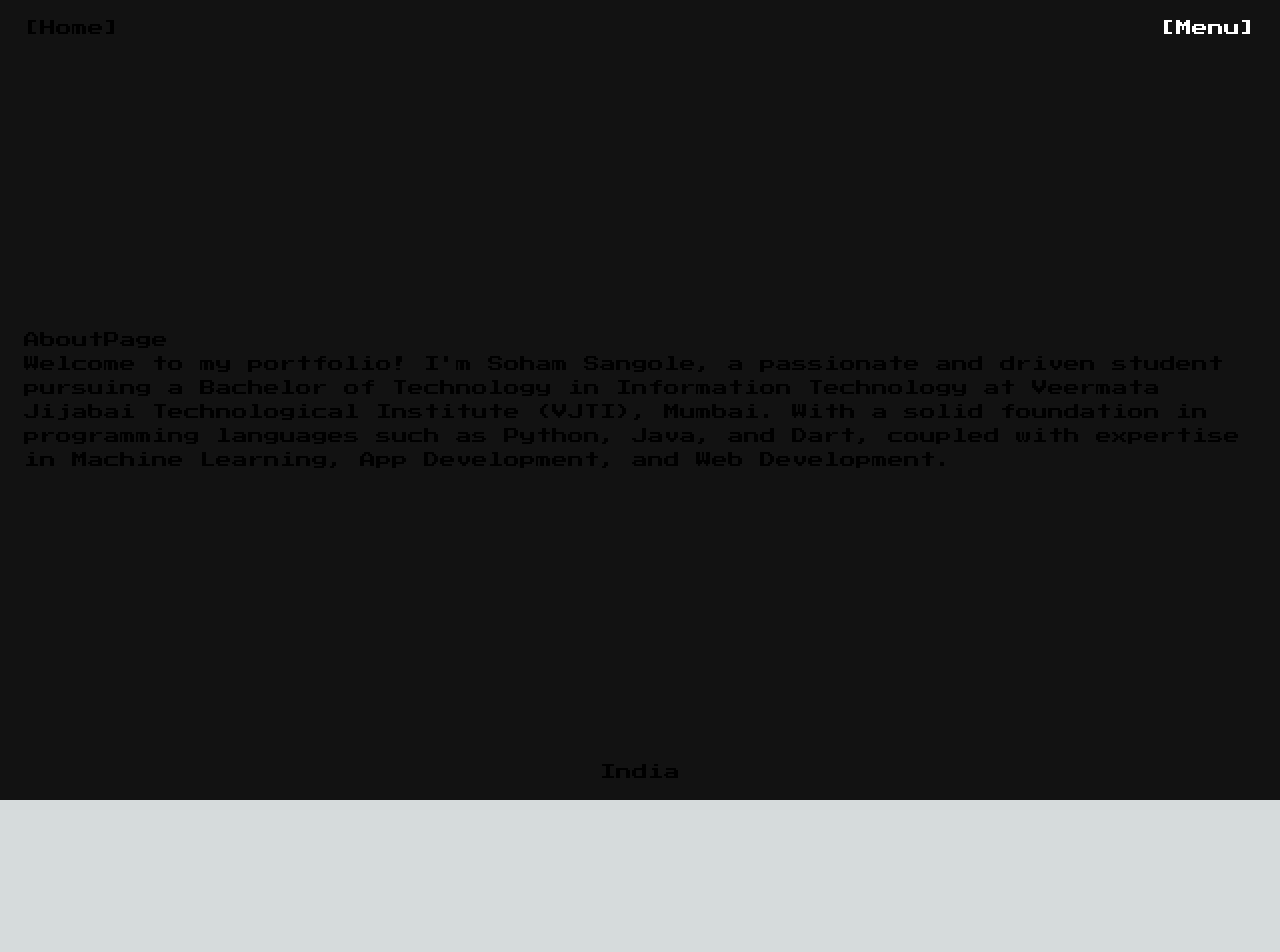
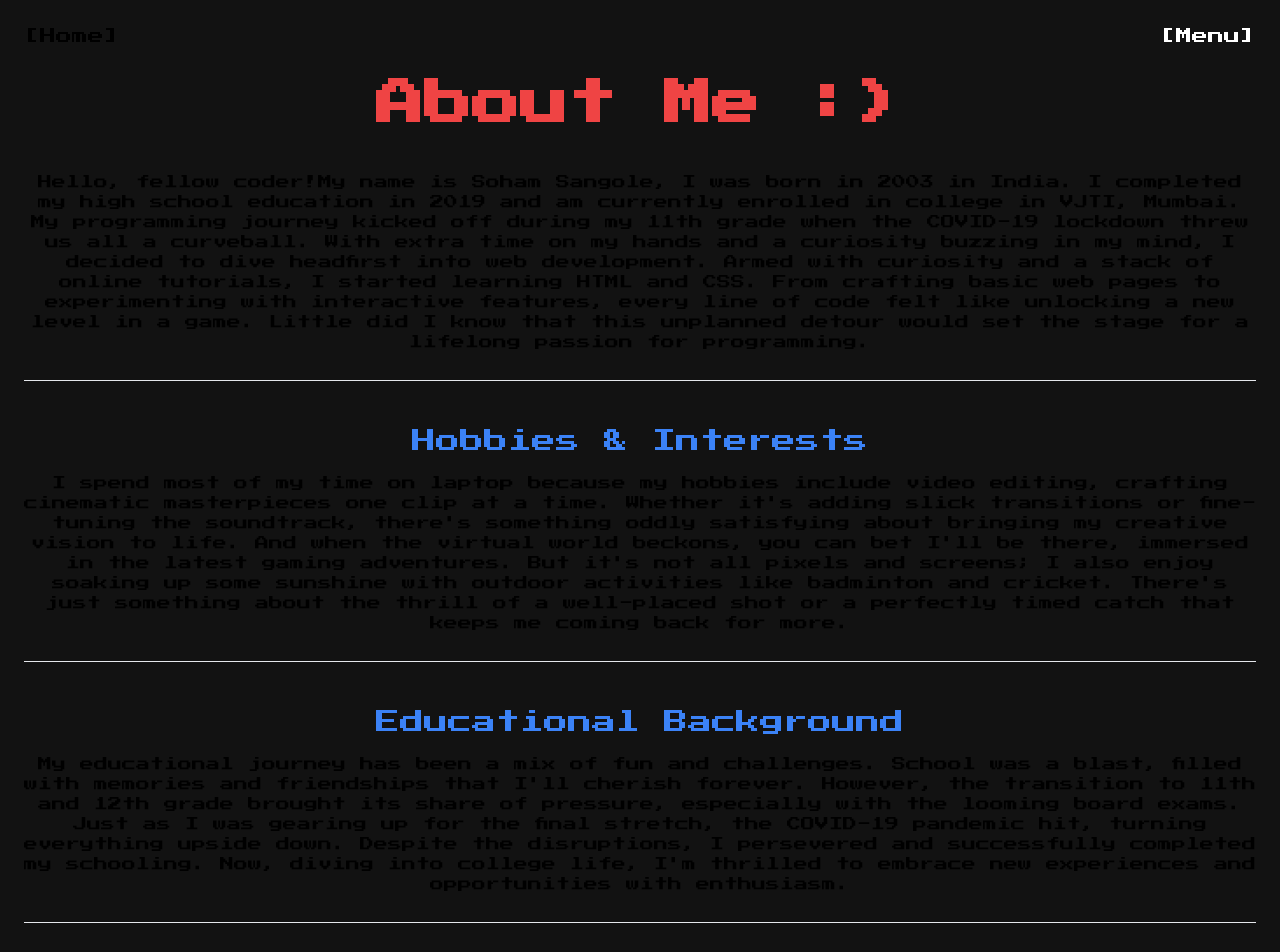
Before and after one commit to sohamsangole/portfolio-website, a Next.js app: page /about in a window 1280 px wide. Shown: the top 952 px of the page. Before the commit the page ends 800 px from the top, so only its background shows below. Built offline with nearby package versions, Linux system fonts and the light colour scheme.

Commit message:
Updated About page

```diff
--- a/src/app/about/page.js
+++ b/src/app/about/page.js
@@ -5,16 +5,58 @@ import DropDownMenu from '../components/DropDownMenu'
 
 const AboutPage = () => {
     return (
-        <main className={`bg-[#121212] px-6 py-4 h-screen flex flex-col justify-between`} >
+        <main className='bg-[#121212] min-h-screen  flex flex-col justify-between py-6 px-6 text-center'>
             <div className="flex justify-between">
                 <button onClick={() => window.location.href = "/"}>[Home]</button>
                 <DropDownMenu />
             </div>
-            <div className="justify-between">
-                <h1>AboutPage</h1>
-                <p>Welcome to my portfolio! I'm Soham Sangole, a passionate and driven student pursuing a Bachelor of Technology in Information Technology at Veermata Jijabai Technological Institute (VJTI), Mumbai. With a solid foundation in programming languages such as Python, Java, and Dart, coupled with expertise in Machine Learning, App Development, and Web Development.</p>
+            <h1 className='text-red-500 mb-4 text-2xl lg:text-5xl font-extrabold scroll-px-96 flex items-center justify-center m-8'>About Me :)</h1>
+            <div className=' py-7 '>
+                <p className='text-sm  scroll-px-96 '>Hello, fellow coder!My name is Soham Sangole, I was born in 2003 in India.
+                    I completed my high school education in 2019 and am currently enrolled in college in VJTI, Mumbai.
+                    My programming journey kicked off during my 11th grade when the COVID-19 lockdown threw us all a curveball.
+                    With extra time on my hands and a curiosity buzzing in my mind, I decided to dive headfirst into web development.
+                    Armed with curiosity and a stack of online tutorials, I started learning HTML and CSS.
+                    From crafting basic web pages to experimenting with interactive features, every line of code felt like unlocking a new level in a game.
+                    Little did I know that this unplanned detour would set the stage for a lifelong passion for programming.</p>
             </div>
-            <div className="flex items-center justify-center ">
+            <hr />
+            <div className=' py-7 '>
+                <h1 className='text-blue-500 text-xl lg:text-2xl m-4'>Hobbies & Interests</h1>
+                <p className='text-sm  scroll-px-96'>
+                    I spend most of my time on laptop because my hobbies include video editing,
+                    crafting cinematic masterpieces one clip at a time. Whether it's adding slick transitions or
+                    fine-tuning the soundtrack, there's something oddly satisfying about bringing my creative vision
+                    to life. And when the virtual world beckons, you can bet I'll be there, immersed in the latest
+                    gaming adventures. But it's not all pixels and screens; I also enjoy soaking up some sunshine with
+                    outdoor activities like badminton and cricket. There's just something about the thrill of a well-placed
+                    shot or a perfectly timed catch that keeps me coming back for more.
+                </p>
+            </div>
+            <hr />
+            <div className=' py-7 '>
+                <h1 className='text-blue-500 text-xl lg:text-2xl m-4'>Educational Background</h1>
+                <p className='text-sm  scroll-px-96'>
+                    My educational journey has been a mix of fun and challenges. School was a blast,
+                    filled with memories and friendships that I'll cherish forever. However, the transition to
+                    11th and 12th grade brought its share of pressure, especially with the looming board exams.
+                    Just as I was gearing up for the final stretch, the COVID-19 pandemic hit, turning everything
+                    upside down. Despite the disruptions, I persevered and successfully completed my schooling. Now,
+                    diving into college life, I'm thrilled to embrace new experiences and opportunities with enthusiasm.
+                </p>
+            </div>
+            <hr />
+            <div className=' py-7 '>
+                <h1 className='text-blue-500 text-xl lg:text-2xl m-4'>Technologies that i use</h1>
+                <p className='text-sm  scroll-px-96'>
+                    Programming Languages: Python, Java, Dart, Golang, SQL <br />
+                    Tech Stack: Machine Learning, App Development, Web Development <br />
+                    Frameworks: Flutter, Flask, Tensorflow, Nextjs <br />
+                    Operating Systems: Ubuntu, Windows <br />
+                </p>
+            </div>
+            <hr className='m-4' />
+            <div className="flex items-center justify-center">
                 <h1>India</h1>
             </div>
         </main>
--- a/src/app/page.js
+++ b/src/app/page.js
@@ -6,7 +6,7 @@ import DropDownMenu from './components/DropDownMenu';
 const Home = () => {
   return (
 
-    <main className={`bg-[#121212] px-6 py-4 h-screen flex flex-col justify-between`} >
+    <main className={`bg-[#121212]  py-6 px-6 h-screen flex flex-col justify-between`} >
       <div className="flex justify-end ">
         <DropDownMenu />
       </div>
```
